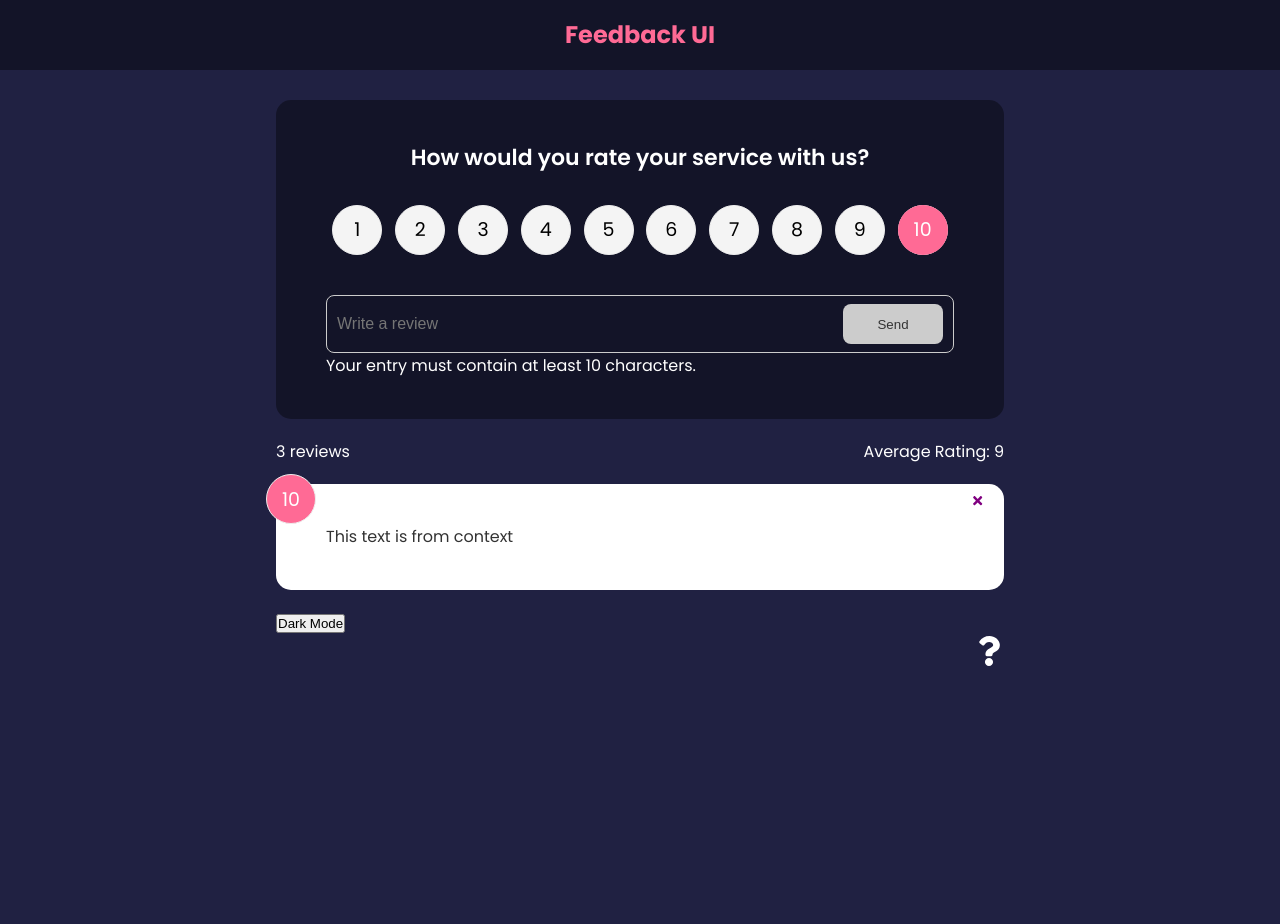
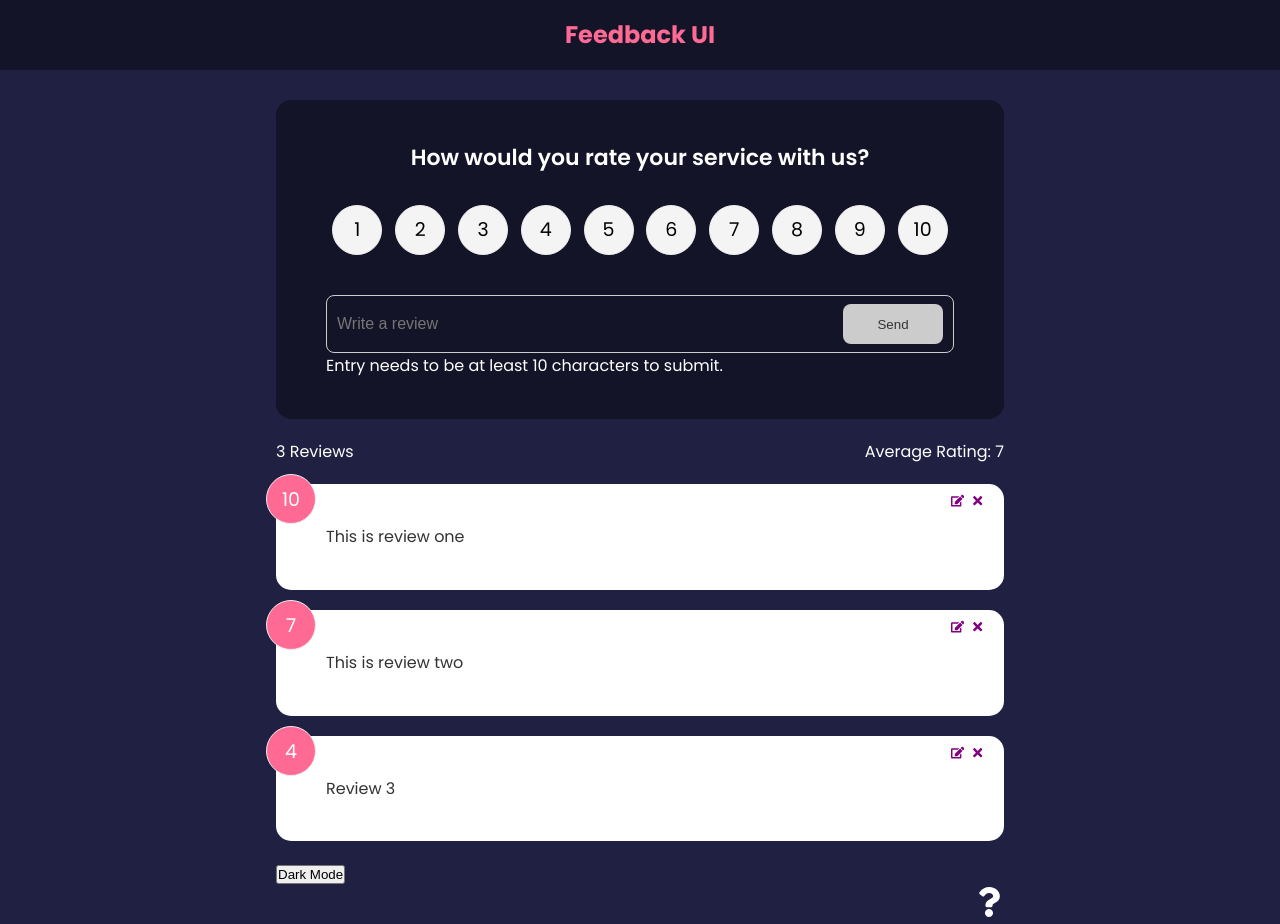
Before and after one commit to anna-muir/feedback-app, a React (Create React App) app: page / in a window 1280 px wide. Before the commit the page ends 800 px from the top, so only its background shows below. Built offline with nearby package versions, Linux system fonts and the light colour scheme.

Commit message:
update items

```diff
--- a/src/App.js
+++ b/src/App.js
@@ -8,36 +8,23 @@ import Stats from './components/Stats'
 import FeedbackForm from './components/FeedbackForm'
 import About from './pages/About'
 import AboutIconLink from './components/AboutIconLink'
+// Import FeedBackProvider to use it
 import { FeedbackProvider } from './context/FeedbackContext'
 
 const App = () => {
 
+    // You only need these states for number
     const [feedback, setFeedback] = useState(FeedbackData)
     const [length, setLength] = useState(feedback.length)
 
-    // If selected id equals item id, delete the item
-    const deleteItem = (id) => {
-        setFeedback(feedback.filter((item) => {
-            if (item.id !== id) {
-                return true
-            }
-        }))
-
-    }
-
-    // Gets length of feedback
+    // Minuses one from length of feedback each time clicked
     const number = () => {
         setLength(feedback.length - 1)
         console.log(length)
     }
 
-    // Appends entered feedback data to existing data
-    const addFeedback = (newFeedback) => {
-        newFeedback.id = 'id here'
-        setFeedback([newFeedback, ...feedback])
-    }
-
     return (
+        // Wrap FeedbackProvider around everything that you want to be included in children
         <FeedbackProvider>
             <Router>
 
@@ -50,9 +37,9 @@ const App = () => {
                             element={
                                 <>
 
-                                    <FeedbackForm handleAdd={addFeedback} />
-                                    <Stats length={length} feedback={feedback} />
-                                    <FeedbackList deleteItem={deleteItem} number={number} />
+                                    <FeedbackForm />
+                                    <Stats />
+                                    <FeedbackList number={number} />
                                 </>
                             }>
                         </Route>
--- a/src/components/FeedbackForm.js
+++ b/src/components/FeedbackForm.js
@@ -3,18 +3,55 @@ import Card from './shared/Card'
 import Button from './shared/Button'
 import RatingSelect from './RatingSelect'
 import { useState } from 'react'
+import { useContext } from 'react'
+import { useEffect } from 'react'
+import FeedbackContext from '../context/FeedbackContext'
 
-const FeedbackForm = ({ handleAdd }) => {
+const FeedbackForm = () => {
+
 
     const [text, setText] = useState('')
+    //characters state was for previous way of disabling button
     const [characters, setCharacters] = useState(0)
     const [rating, setRating] = useState(10)
+    const [btnDisabled, setBtnDisabled] = useState(true)
+    const [message, setMessage] = useState('Entry needs to be at least 10 characters to submit.')
+
+
+
+    // We want: when feedbackEdit is changed, we want that to fill in the form based on the feedback
+    // that was clicked to be edited. We use useEffect for this.
+    const { addFeedback, feedbackEdit, updateFeedback } = useContext(FeedbackContext)
+
+    // useEffect is called with a function. Good for HTTP requests.
+    // It takes in a callback
+    // It also takes an array of dependencies (if you put something in there and it changes, the function will run. If you leave it blank, the function will run on component load.)
+    // In this case, we want this to run whenever we click on one of the edit buttons
+    // feedbackEdit changes whenever we click an edit button, so we need to put feedbackEdit as the array of dependencies
+    useEffect(() => {
+        // If statement checks to see if there is anything in feedbackEdit state. If you don't include this statement, the function will run on page load and we only want it to run when an edit button is clicked.
+        if (feedbackEdit.edit === true) {
+            setBtnDisabled(false)
+            setText(feedbackEdit.item.text) //set text to text of clicked item
+            setRating(feedbackEdit.item.rating) // set rating to rating of clicked item
+        }
+    }, [feedbackEdit])
 
     // Grabs value of text typed in input &
     // Gets number of characters type in input
     const handleTextChange = (e) => {
+        console.log(text.length)
         setText(e.target.value);
         setCharacters(e.target.value.trim().length)
+
+        if (text.trim().length >= 10) {
+            setBtnDisabled(false);
+            setMessage('');
+        }
+        else {
+            setBtnDisabled(true);
+            setMessage('Entry needs to be at least 10 characters to submit.')
+        }
         // console.log(characters)
 
     }
@@ -22,14 +59,14 @@ const FeedbackForm = ({ handleAdd }) => {
     // Enables/disables submit button based on number of characters
     // If there are 10 or more characters, button is NOT disabled
     // If there are less than 10 characters, button is disabled
-    const isDisabled = (characters) => {
-        if (characters >= 10) {
-            return false
-        }
-        else {
-            return true
-        }
-    }
+    // const isDisabled = (characters) => {
+    //     if (characters >= 10) {
+    //         return false
+    //     }
+    //     else {
+    //         return true
+    //     }
+    // }
 
 
     // Submit for function
@@ -40,8 +77,13 @@ const FeedbackForm = ({ handleAdd }) => {
                 text,
                 rating
             }
-            handleAdd(newFeedback)
-            setText('')
+            if (feedbackEdit.edit === true) {
+                updateFeedback(feedbackEdit.item.id, newFeedback)
+            } else {
+                addFeedback(newFeedback)
+
+            }
+            setText()
         }
     }
 
@@ -50,13 +92,13 @@ const FeedbackForm = ({ handleAdd }) => {
         <Card>
             <form onSubmit={handleSubmit}>
                 <h2>How would you rate your service with us?</h2>
-                <RatingSelect select={(rating) => console.log(rating)} />
+                <RatingSelect select={(rating) => setRating(rating)} />
                 <div className='input-group'>
-                    <input type='text' onChange={handleTextChange} placeholder='Write a review' value={text} style={{ backgroundColor: 'transparent', color: 'white' }} />
-                    <Button type='submit' isDisabled={isDisabled(characters)}>Send</Button>
+                    <input type='text' onChange={handleTextChange} placeholder='Write a review' value={text === undefined ? '' : text} style={{ backgroundColor: 'transparent', color: 'white' }} />
+                    <Button type='submit' isDisabled={btnDisabled}>Send</Button>
                 </div>
                 <div>
-                    {isDisabled(characters) === true ? <p>Your entry must contain at least 10 characters.</p> : <p>Submit when ready.</p>}
+                    {message}
                 </div>
             </form>
         </Card>
@@ -64,3 +106,4 @@ const FeedbackForm = ({ handleAdd }) => {
 }
 
 export default FeedbackForm
+//f
--- a/src/components/FeedbackItem.js
+++ b/src/components/FeedbackItem.js
@@ -1,19 +1,25 @@
 import Card from './shared/Card'
-import { FaTimes } from 'react-icons/fa'
+import { FaTimes, FaEdit } from 'react-icons/fa'
 import { useState } from 'react'
+import { useContext } from 'react'
+import FeedbackContext from '../context/FeedbackContext'
 
-const FeedbackItem = ({ item, rev, deleteItem, number }) => {
+const FeedbackItem = ({ item, rev, number }) => {
 
-
+    const { deleteItem, editFeedback } = useContext(FeedbackContext)
 
 
     return (
+
 
         <Card rev={rev}>
             <div className='num-display'>{item.rating}</div>
             <button className='close' onClick={() => {
                 deleteItem(item.id); number()
             }}><FaTimes color='purple' /></button>
+            <button onClick={() => editFeedback(item)} className='edit'>
+                <FaEdit color='purple' />
+            </button>
             <div className='text-display'>{item.text}</div>
         </Card>
 
--- a/src/components/FeedbackList.js
+++ b/src/components/FeedbackList.js
@@ -4,15 +4,15 @@ import { useState, useContext } from 'react'
 import FeedbackContext from '../context/FeedbackContext'
 
 
-const FeedbackList = ({ deleteItem, number }) => {
+const FeedbackList = ({ number }) => {
 
+    // Now we can access the feedback state from FeedbackContext.js
+    // Feedback doesn't need to be a prop in this component
     const { feedback } = useContext(FeedbackContext)
 
-
+    // Rervse cards black and white
     const [reverse, setReverse] = useState('false')
-
     const reverseHandler = () => {
-
         setReverse(!reverse)
         console.log(reverse)
     }
@@ -25,7 +25,7 @@ const FeedbackList = ({ deleteItem, number }) => {
     // console.log(feedback)
     return (
         <div className='feedback-list'>
-            {feedback.map((item) => <FeedbackItem deleteItem={deleteItem} rev={reverse} key={item.id} item={item} number={number} />)}
+            {feedback.map((item) => <FeedbackItem rev={reverse} key={item.id} item={item} number={number} />)}
             <button onClick={reverseHandler}>Dark Mode</button>
 
         </div>
--- a/src/components/Stats.js
+++ b/src/components/Stats.js
@@ -1,20 +1,25 @@
 import React from 'react'
-import { useState } from 'react'
+import { useContext } from 'react'
+import FeedbackContext from '../context/FeedbackContext'
 
-const Stats = ({ length, feedback }) => {
+const Stats = () => {
+
+    // We are getting feedback through FeedbackContext, which is state that can now be used in this component
+    const { feedback } = useContext(FeedbackContext)
 
     //Calc ratings average
     let avg = feedback.reduce((acc, cur) => {
         return acc + cur.rating / feedback.length
     }, 0)
-    console.log(avg)
+    // console.log(avg)
 
     avg = avg.toFixed(1).replace(/[.,]0$/, '')
 
     return (
         <div className='feedback-stats'>
             <div>
-                {length} {length === 1 ? 'review' : 'reviews'}
+
+                {feedback.length} {feedback.length === 1 ? 'Review' : 'Reviews'}
 
             </div>
             <div>
--- a/src/components/shared/Button.js
+++ b/src/components/shared/Button.js
@@ -14,7 +14,9 @@ const Button = ({ children, version, type, isDisabled }) => {
 Button.defaultProps = {
     version: 'primary',
     type: 'button',
-    isDisabled: false
+    isDisabled: false,
+    disabledEffect: false
 }
 
+
 export default Button
--- a/src/context/FeedbackContext.js
+++ b/src/context/FeedbackContext.js
@@ -1,23 +1,89 @@
 import { createContext, useState } from 'react'
 
+// Set a variable FeedbackContext to createContext to create context
 const FeedbackContext = createContext()
 
+// You need to create a function provider, we pass children as a prop
+// We pass children in because we will wrap all the components that need access to
+// the global state of feedback in the provider.
 export const FeedbackProvider = ({ children }) => {
+
 
     const [feedback, setFeedback] = useState([
         {
             id: 1,
-            text: 'This text is from context',
+            text: 'This is review one',
             rating: 10
+        },
+        {
+            id: 2,
+            text: 'This is review two',
+            rating: 7
+        },
+        {
+            id: 3,
+            text: 'Review 3',
+            rating: 4
         }
     ])
 
+    //Edit feedback state
+    const [feedbackEdit, setFeedbackEdit] = useState({
+        item: {},
+        edit: false
+    })
+
+
+    //Adds Feedback
+    const addFeedback = (newFeedback) => {
+        newFeedback.id = 'id here'
+        setFeedback([newFeedback, ...feedback])
+    }
+
+    // Deletes feedback
+    const deleteItem = (id) => {
+        setFeedback(feedback.filter((item) => {
+            if (item.id !== id) {
+                return true
+            }
+        }))
+
+    }
+
+    //Update feedback item after edit
+    const updateFeedback = (id, updItem) => {
+        // console.log(id, updItem);
+        console.log('old array', feedback)
+        setFeedback(feedback.map((item) => item.id === id ? { ...item, ...updItem } : item))
+        console.log('new array', feedback)
+    }
+
+    //Edit Feedback
+    const editFeedback = (item) => {
+        setFeedbackEdit({
+            item,
+            edit: true
+        })
+    }
+
+    // Value attribute is what we want to pass in (like state or functions)
+    // Here, we are passing the feedback state in as a value
+    // The components need access to the feedback state
 
     return <FeedbackContext.Provider value={{
         feedback,
+        deleteItem,
+        addFeedback,
+        // function for feedback
+        editFeedback,
+        updateFeedback,
+        // state for feedback
+        feedbackEdit,
+
     }}>
         {children}
     </FeedbackContext.Provider>
 }
 
+// You have to export the contect
 export default FeedbackContext
--- a/src/index.css
+++ b/src/index.css
@@ -184,6 +184,9 @@ input:focus {
   opacity: 1;
 }
 
+
+
+
 .message {
   padding-top: 10px;
   text-align: center;
```
Also changed, not shown: src/components/RatingSelect.js (+16 -1 lines).
